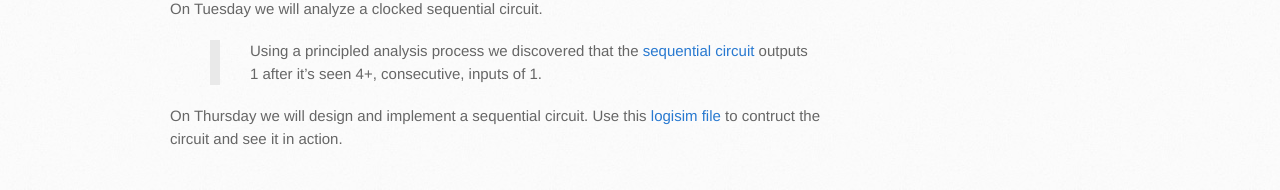
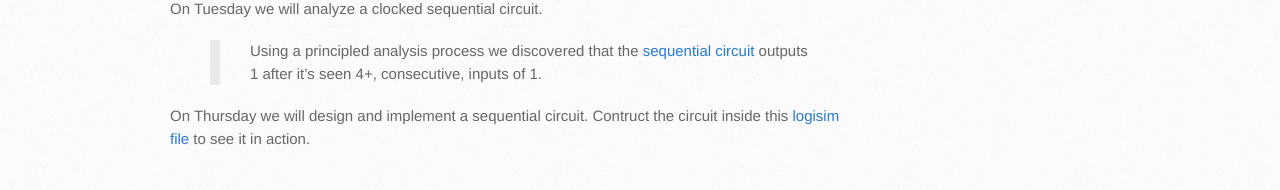
Before and after one commit to philstutorials/philstutorials.github.io, a Jekyll site: the page built from CPSC359.md, in a window 1280 px wide. Shown: the part 1298-1488 px from the top of the page. Built offline with Jekyll 4.4.1, drawn with Linux system fonts in a browser that asks for light colours; our own code applies the rules of GitHub Pages for plain Markdown files.

Commit message:
Update CPSC359.md

```diff
--- a/CPSC359.md
+++ b/CPSC359.md
@@ -49,4 +49,4 @@ On Tuesday we will analyze a clocked sequential circuit.
 
 > Using a principled analysis process we discovered that the [sequential circuit](https://raw.githubusercontent.com/philstutorials/philstutorials.github.io/master/_data/analyze_this.circ "Logisim file. Save this to your computer.") outputs 1 after it's seen 4+, consecutive, inputs of 1.
 
-On Thursday we will design and implement a sequential circuit. Use this [logisim file](https://raw.githubusercontent.com/philstutorials/philstutorials.github.io/master/_data/build_counter.circ "Logisim file. Save this to your computer.") to contruct the circuit and see it in action.
+On Thursday we will design and implement a sequential circuit. Contruct the circuit inside this [logisim file](https://raw.githubusercontent.com/philstutorials/philstutorials.github.io/master/_data/build_counter.circ "Logisim file. Save this to your computer.") to see it in action.
```
